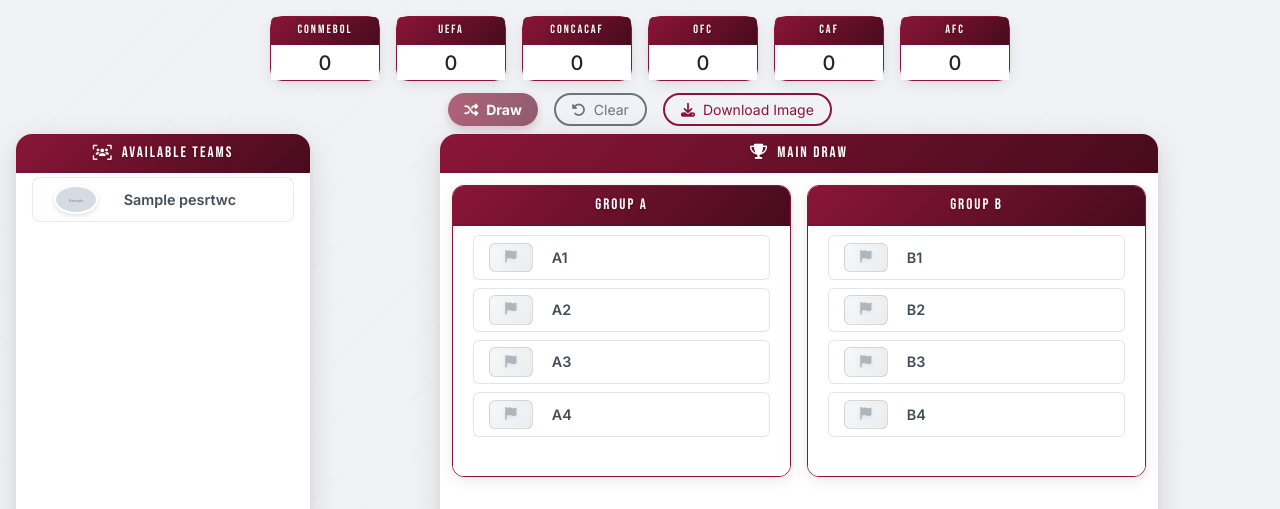
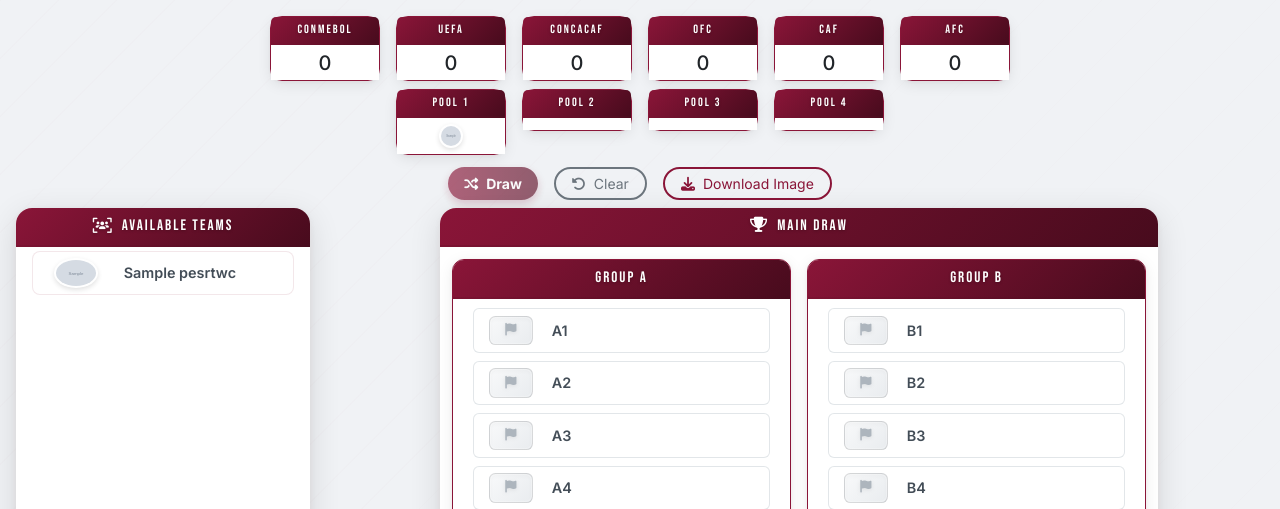
Before and after one commit to jcarayacorrea/PES2020RTWC, a Django app: page /worldcup/maindraw/ in a window 1280 px wide. Shown: the part 246-755 px from the top of the page. Run offline with Django 4.2, Linux system fonts and the light colour scheme; tables that the repository leaves empty hold one stand-in row (values such as "Sample post"); grey boxes marked "Sample" are stand-in pictures; a database or web service that is not in the repository returns one stand-in record (values such as "Sample title"); style sheets or scripts are compiled from the project's sources; some libraries are stand-ins or nearby versions.

Commit message:
pool view added

```diff
--- a/templates/worldcup/maindraw.html
+++ b/templates/worldcup/maindraw.html
@@ -21,6 +21,73 @@
                     </div>
                 </div>
             {% endfor %}
+        </div>
+
+        <div class="row justify-content-center g-2 mb-2">
+            <div class="col-conf">
+                <div class="group-card-conf">
+                    <div class="soccer-card-header">Pool 1</div>
+                    <div class="soccer-card-body text-center d-flex flex-wrap justify-content-center gap-1">
+                        {% for team in teams|slice:":8" %}
+                            {% if team.image_flag %}
+                                <img src="{{ team.image_flag }}" class="img-card flag-circle" alt="{{ team.nation_name }}" style="width: 1.5rem; height: 1.5rem;">
+                            {% else %}
+                                <div class="img-card flag-circle d-flex align-items-center justify-content-center bg-light" style="width: 1.5rem; height: 1.5rem;">
+                                    <i class="fa-solid fa-flag text-secondary opacity-50" style="font-size: 0.6rem;"></i>
+                                </div>
+                            {% endif %}
+                        {% endfor %}
+                    </div>
+                </div>
+            </div>
+            <div class="col-conf">
+                <div class="group-card-conf">
+                    <div class="soccer-card-header">Pool 2</div>
+                    <div class="soccer-card-body text-center d-flex flex-wrap justify-content-center gap-1">
+                        {% for team in teams|slice:"8:16" %}
+                            {% if team.image_flag %}
+                                <img src="{{ team.image_flag }}" class="img-card flag-circle" alt="{{ team.nation_name }}" style="width: 1.5rem; height: 1.5rem;">
+                            {% else %}
+                                <div class="img-card flag-circle d-flex align-items-center justify-content-center bg-light" style="width: 1.5rem; height: 1.5rem;">
+                                    <i class="fa-solid fa-flag text-secondary opacity-50" style="font-size: 0.6rem;"></i>
+                                </div>
+                            {% endif %}
+                        {% endfor %}
+                    </div>
+                </div>
+            </div>
+            <div class="col-conf">
+                <div class="group-card-conf">
+                    <div class="soccer-card-header">Pool 3</div>
+                    <div class="soccer-card-body text-center d-flex flex-wrap justify-content-center gap-1">
+                        {% for team in teams|slice:"16:24" %}
+                            {% if team.image_flag %}
+                                <img src="{{ team.image_flag }}" class="img-card flag-circle" alt="{{ team.nation_name }}" style="width: 1.5rem; height: 1.5rem;">
+                            {% else %}
+                                <div class="img-card flag-circle d-flex align-items-center justify-content-center bg-light" style="width: 1.5rem; height: 1.5rem;">
+                                    <i class="fa-solid fa-flag text-secondary opacity-50" style="font-size: 0.6rem;"></i>
+                                </div>
+                            {% endif %}
+                        {% endfor %}
+                    </div>
+                </div>
+            </div>
+            <div class="col-conf">
+                <div class="group-card-conf">
+                    <div class="soccer-card-header">Pool 4</div>
+                    <div class="soccer-card-body text-center d-flex flex-wrap justify-content-center gap-1">
+                        {% for team in teams|slice:"24:" %}
+                            {% if team.image_flag %}
+                                <img src="{{ team.image_flag }}" class="img-card flag-circle" alt="{{ team.nation_name }}" style="width: 1.5rem; height: 1.5rem;">
+                            {% else %}
+                                <div class="img-card flag-circle d-flex align-items-center justify-content-center bg-light" style="width: 1.5rem; height: 1.5rem;">
+                                    <i class="fa-solid fa-flag text-secondary opacity-50" style="font-size: 0.6rem;"></i>
+                                </div>
+                            {% endif %}
+                        {% endfor %}
+                    </div>
+                </div>
+            </div>
         </div>
 
         <div class="row mb-1">
```
